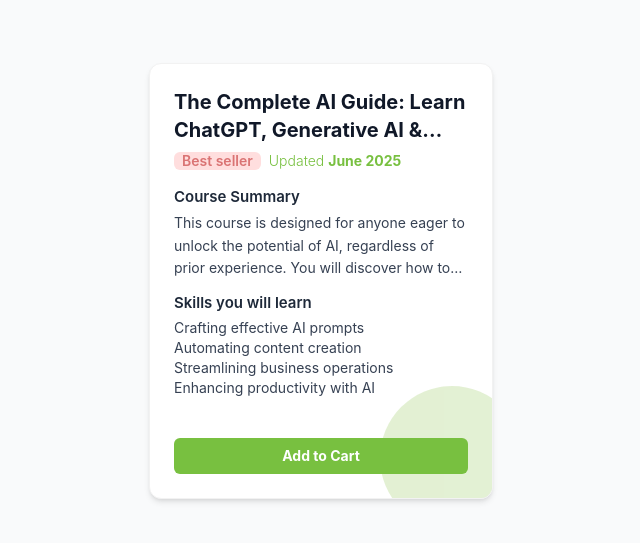
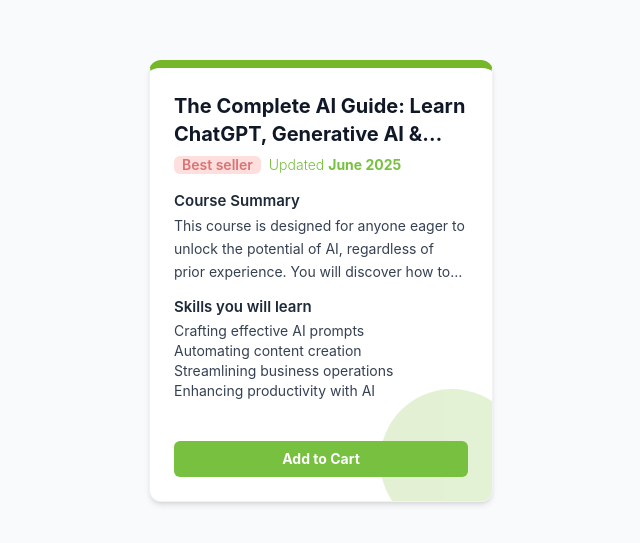
Before and after one commit to mariamarii/coding-with-us, a Next.js app: page /cart in a window 1280 px wide. Shown: the part 119-662 px from the top of the page, without its empty margins (319-959 px from the left). Built offline with nearby package versions, Linux system fonts and the light colour scheme.

Commit message:
Refactor CourseCard component to include top border styling

```diff
--- a/src/components/cart/CourseCart.tsx
+++ b/src/components/cart/CourseCart.tsx
@@ -13,12 +13,10 @@ const CourseCard = ({
   inCart = false,
 }: cartCourse) => {
   return (
-<div className="relative w-full max-w-[344px] min-h-[400px] bg-white rounded-xl shadow-md p-4 sm:p-6 flex flex-col justify-between border border-[#f2f2f2] overflow-hidden mx-auto">
-      {/* Z-10 = Content on top */}
+<div className="relative w-full max-w-[344px] min-h-[400px] bg-white rounded-xl shadow-md p-4 sm:p-6 flex flex-col justify-between border border-[#f2f2f2] border-t-[8px] border-t-[#76B729] overflow-hidden mx-auto">
       <div className="relative z-10">
         <h3 className="text-lg sm:text-xl font-bold text-gray-900 mb-2 line-clamp-2">{title}</h3>
 
-        {/* Tags */}
        <div className="flex flex-wrap items-center gap-2 text-xs sm:text-sm font-semibold mb-3 sm:mb-4">
   {isBestSeller && (
     <span className="bg-[#FFDEDE] text-[#DA7373] px-2 py-[2px] rounded-md leading-none">
```
